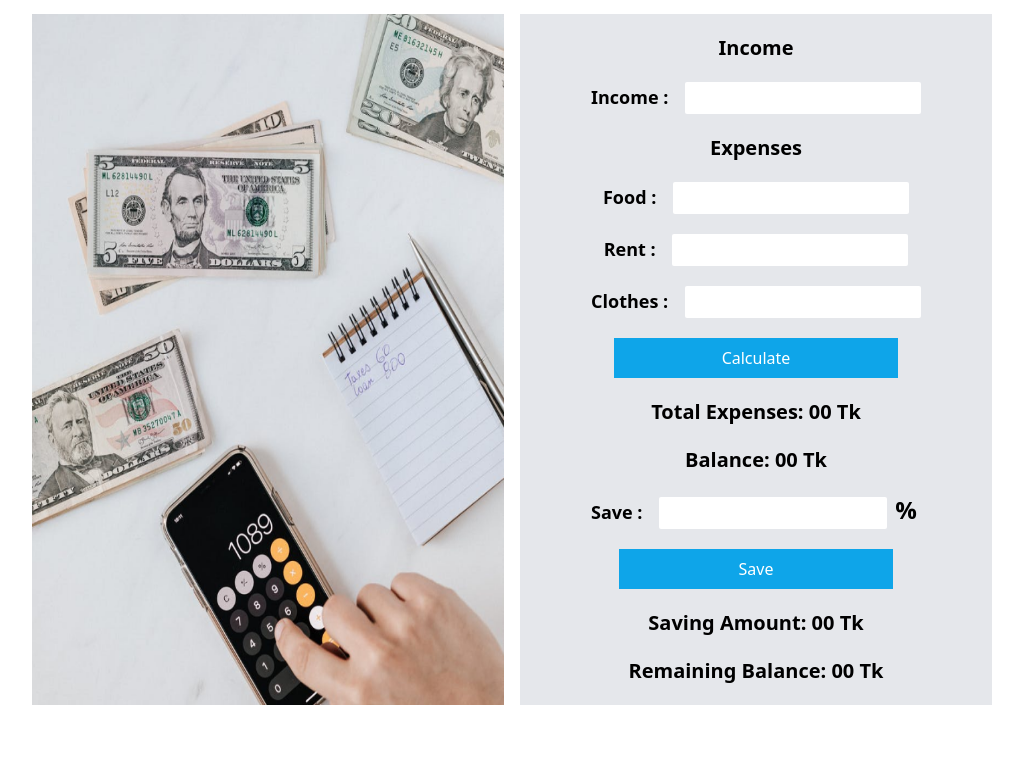
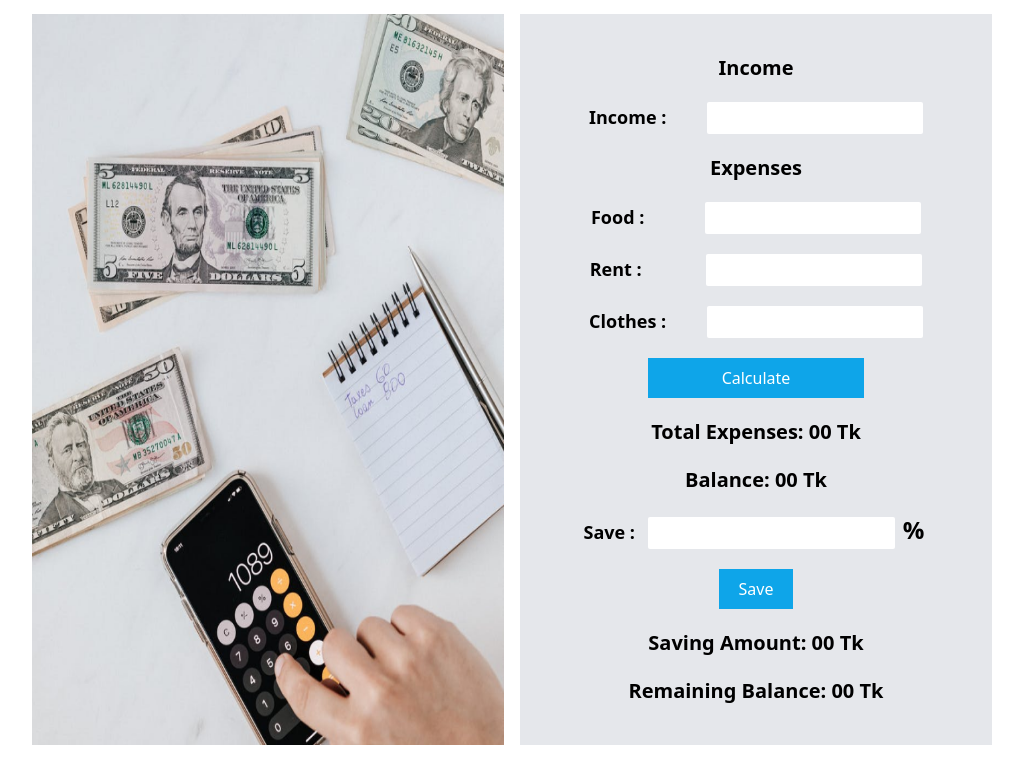
Before and after one commit to Grzafnan/money-master-js, a plain HTML site: page index.html in a window 1280 px wide. Shown: the part 66-850 px from the top of the page, without its empty margins (128-1151 px from the left). Before the commit the page ends 800 px from the top, so only its background shows below. Drawn offline with nearby package versions, Linux system fonts and the light colour scheme.

Commit message:
added some changes

```diff
--- a/index.html
+++ b/index.html
@@ -10,78 +10,80 @@
   </head>
   <body>
     <h1 class="text-4xl font-semibold text-center mt-5">Money Master💰</h1>
-    <div class="w-3/4 mx-auto grid md:grid-cols-2 gap-4 mt-5">
+    <!--  -->
+    <div class="w-3/4 mx-auto grid md:grid-cols-2 gap-4 mt-5 mb-96">
       <div class="flex">
         <img class="hidden md:block w-full" src="./image/Photo.png" alt="" />
       </div>
-      <div class="bg-gray-200 text-center">
-        <h2 class="text-xl font-semibold my-5">Income</h2>
-        <p>
+      <div class="bg-gray-200 p-5">
+        <h2 class="text-xl font-semibold my-5 text-center">Income</h2>
+        <div class="text-center space-x-6">
           <span class="text-lg font-semibold mr-3"> Income : </span>
           <input
             id="income-input"
             class="w-2/4 px-2 md:py-1 rounded-sm"
             type="text"
           />
-        </p>
-        <h2 class="text-xl font-semibold my-5">Expenses</h2>
-        <p>
+        </div>
+        <h2 class="text-xl font-semibold my-5 text-center">Expenses</h2>
+
+        <div class="text-center space-x-11">
           <span class="text-lg font-semibold mr-3"> Food : </span>
           <input
             id="food-input"
             class="w-2/4 px-2 md:py-1 rounded-sm"
             type="text"
           />
-        </p>
-        <p class="py-5">
+        </div>
+
+        <div class="text-center py-5 space-x-12">
           <span class="text-lg font-semibold mr-3"> Rent : </span>
           <input
             id="rent-input"
             class="w-2/4 px-2 md:py-1 rounded-sm"
             type="text"
           />
-        </p>
-        <p>
-          <span class="text-lg font-semibold mr-3"> Clothes : </span>
+        </div>
+
+        <div class="text-center space-x-9">
+          <span class="text-lg font-semibold"> Clothes : </span>
           <input
             id="clothes-input"
             class="w-2/4 px-2 md:py-1 rounded-sm"
             type="text"
           />
-        </p>
-        <button
-          id="calculate-btn"
-          class="text-white mt-5 w-3/5 px-5 py-2 bg-sky-500 hover:bg-sky-600"
-        >
-          Calculate
-        </button>
+        </div>
 
-        <h2 class="text-xl font-semibold my-5">
+        <div class="text-center space-x-12">
+          <button
+            id="calculate-btn"
+            class="text-white mt-5 w-2/4 px-5 py-2 bg-sky-500 hover:bg-sky-600"
+          >
+            Calculate
+          </button>
+        </div>
+        <h2 class="text-xl font-semibold my-5 text-center">
           Total Expenses: <span id="total-expenses">00</span> Tk
         </h2>
-        <h2 class="text-xl font-semibold mb-5">
+        <h2 class="text-xl font-semibold mb-5 text-center">
           Balance: <span id="balance">00</span> Tk
         </h2>
 
-        <p class="px-2">
-          <span class="text-lg font-semibold mr-3"> Save : </span>
-          <input
-            id="save-input"
-            class="w-2/4 px-2 md:py-1 rounded-sm"
-            type="text"
-          />
+        <div class="px-2 text-center">
+          <span class="text-lg font-semibold mr-2"> Save : </span>
+          <input id="save-input" class="px-2 md:py-1 rounded-sm" type="text" />
           <span class="text-2xl font-semibold px-1">%</span>
           <button
             id="save-btn"
-            class="w-3/5 text-white mt-5 px-5 py-2 bg-sky-500 hover:bg-sky-600"
+            class="text-white mt-5 px-5 py-2 bg-sky-500 hover:bg-sky-600"
           >
             Save
           </button>
-        </p>
-        <h2 class="text-xl font-semibold my-5">
+        </div>
+        <h2 class="text-xl font-semibold my-5 text-center">
           Saving Amount: <span id="saving-amount">00</span> Tk
         </h2>
-        <h2 class="text-xl font-semibold mb-5">
+        <h2 class="text-xl font-semibold mb-5 text-center">
           Remaining Balance: <span id="remaining-balance">00</span> Tk
         </h2>
       </div>
```
